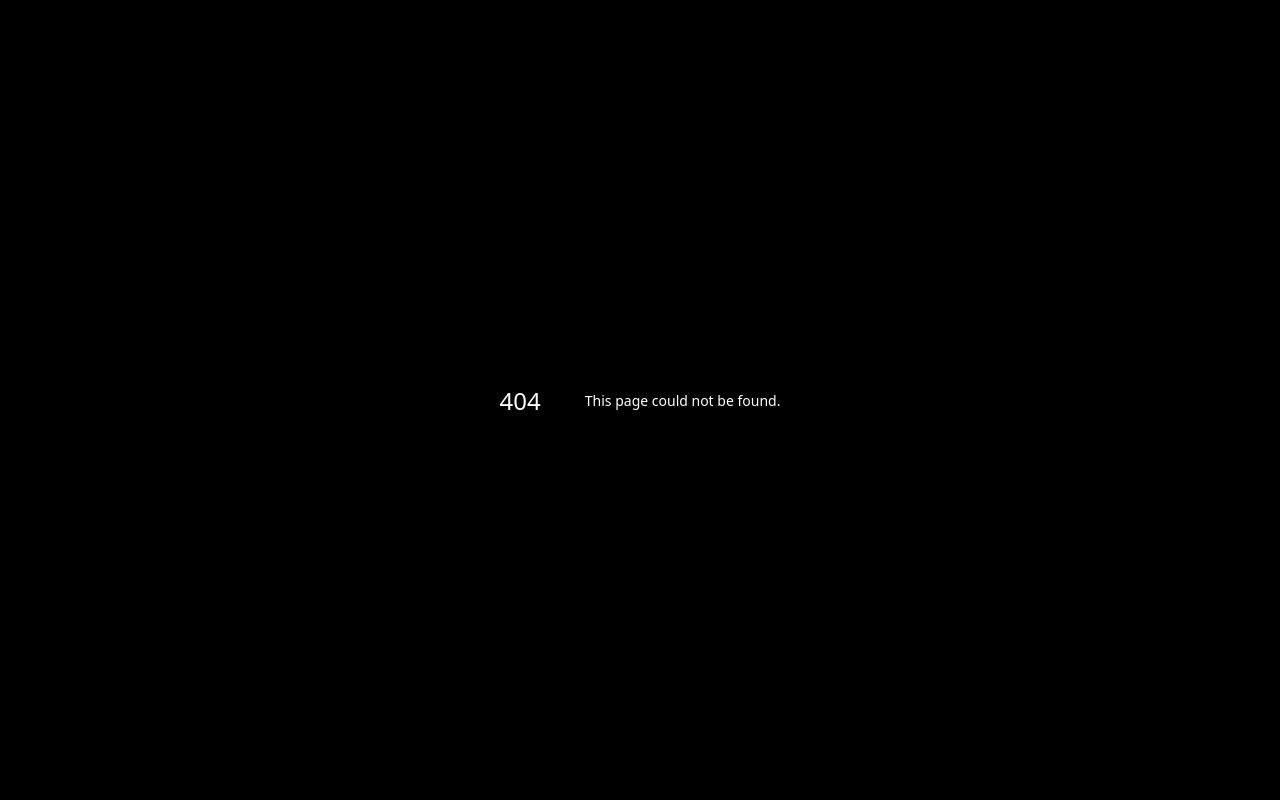
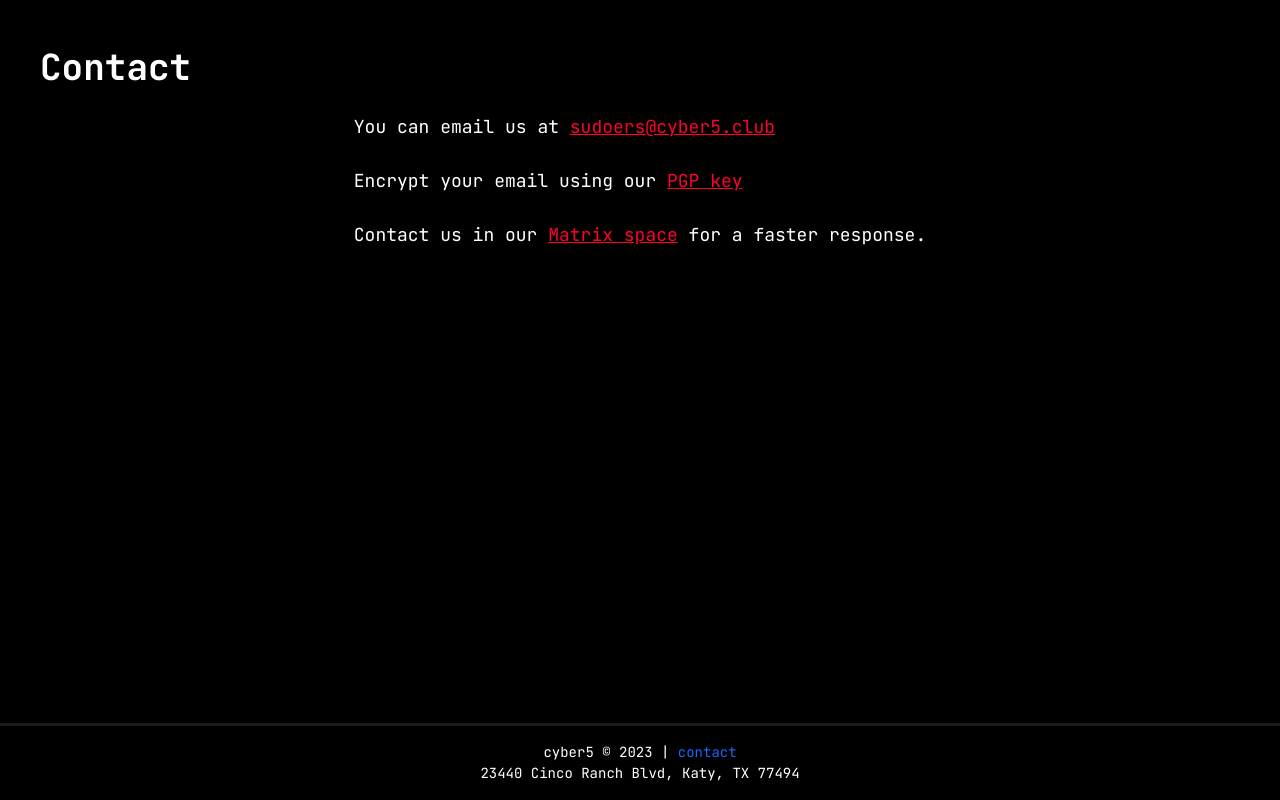
Before and after one commit to cyber5-crhs/website, a Next.js app: page /contact in a window 1280 px wide. Before the commit this address had no page. Built offline with nearby package versions, Linux system fonts and the light colour scheme.

Commit message:
contact page done

```diff
--- /dev/null
+++ b/pages/contact.tsx
@@ -0,0 +1,70 @@
+import { ReactNode } from "react";
+
+import {
+  Text,
+  Flex,
+  Spacer,
+  ButtonGroup,
+  textDecoration,
+} from "@chakra-ui/react";
+
+import Link from "next/link";
+
+import styles from "@/styles/Contact.module.scss";
+import Footer from "@/components/Footer";
+
+interface Props {
+  children: ReactNode;
+}
+
+function Red(props: Props) {
+  return <span style={{ color: "#FF002A" }}>{props.children}</span>;
+}
+
+function RedUnderline(props: Props) {
+  return <u style={{ textDecorationColor: "#FF002A" }}>{props.children}</u>;
+}
+
+function Header() {
+  return (
+    <header className={styles.header}>
+      <Flex minWidth="100%">
+        <Text as="b" fontSize="4xl">
+          Contact
+        </Text>
+        <Spacer />
+      </Flex>
+      <Spacer />
+      <Text fontSize="lg">
+        You can email us at{" "}
+        <Link href="mailto:sudoers@cyber5.club">
+          <RedUnderline>
+            <Red>sudoers@cyber5.club</Red>
+          </RedUnderline>
+        </Link>
+        <br />
+        <br />
+        Encrypt your email using our{" "}
+        <Link href="/pubkey.asc">
+          <RedUnderline>
+            <Red>PGP key</Red>
+          </RedUnderline>
+        </Link>
+        <br />
+        <br />
+        Contact us in our <Link href="#"><RedUnderline><Red>Matrix space</Red></RedUnderline></Link> for a faster response.
+      </Text>
+    </header>
+  );
+}
+
+export default function Home() {
+  return (
+    <main className={styles.wrapper}>
+      <div className={styles.main}>
+        <Header />
+      </div>
+      <Footer />
+    </main>
+  );
+}
--- /dev/null
+++ b/styles/Contact.module.scss
@@ -0,0 +1,29 @@
+$page-padding: 2.5rem;
+
+$spacing: 2ch;
+$spacing-sm: 1ch;
+
+.main {
+  padding: $page-padding;
+
+  display: flex;
+  flex-direction: column;
+  gap: $spacing;
+
+}
+
+.header {
+  display: flex;
+  flex-direction: column;
+  align-items: center;
+  gap: $spacing-sm;
+}
+
+// Keep the footer at the bottom of the page
+.wrapper {
+  min-height: 100vh;
+
+  display: flex;
+  flex-direction: column;
+  justify-content: space-between;
+}
```
Also changed, not shown: 1 other file (tests, documents, lock files or other folders).
